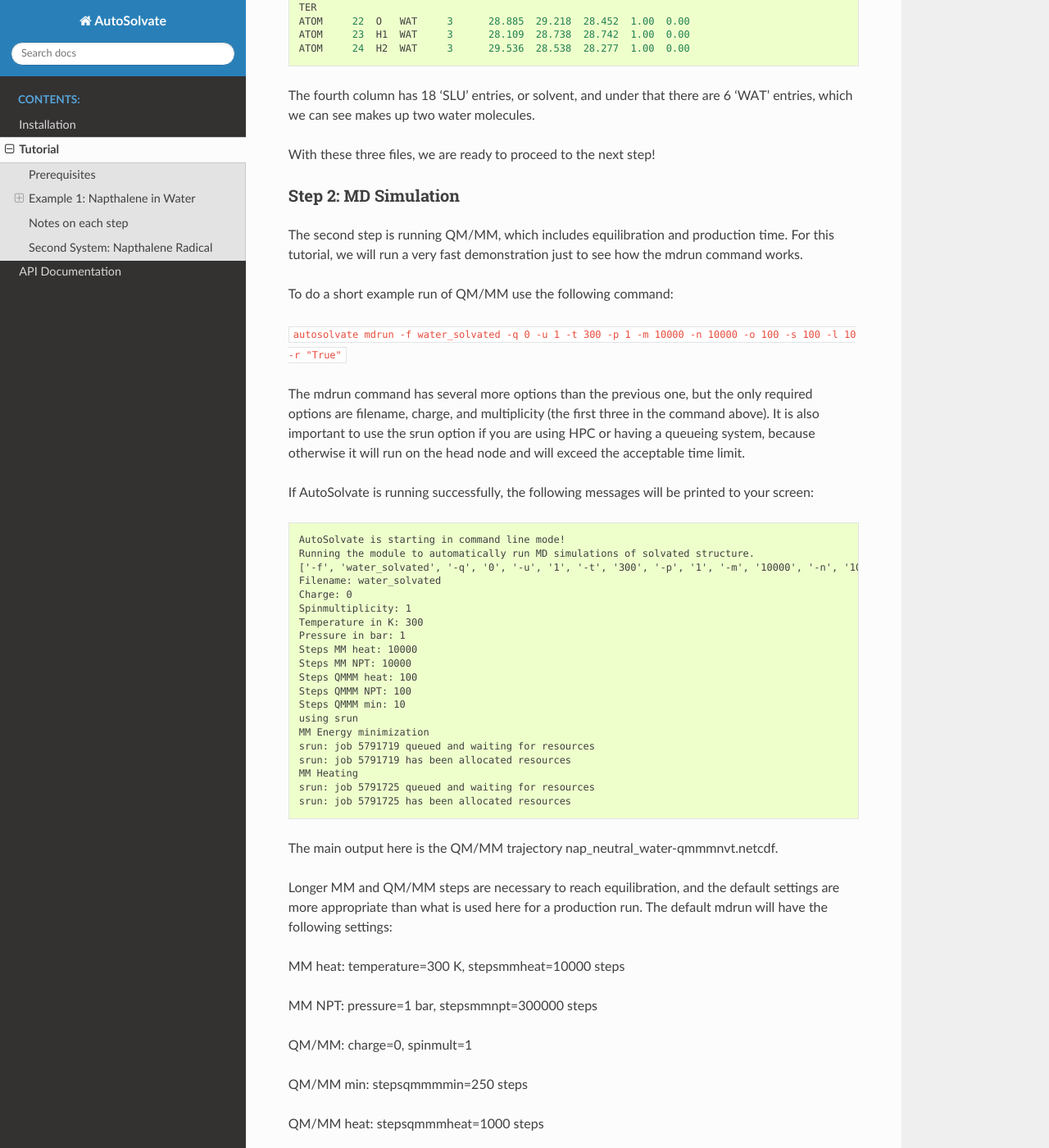
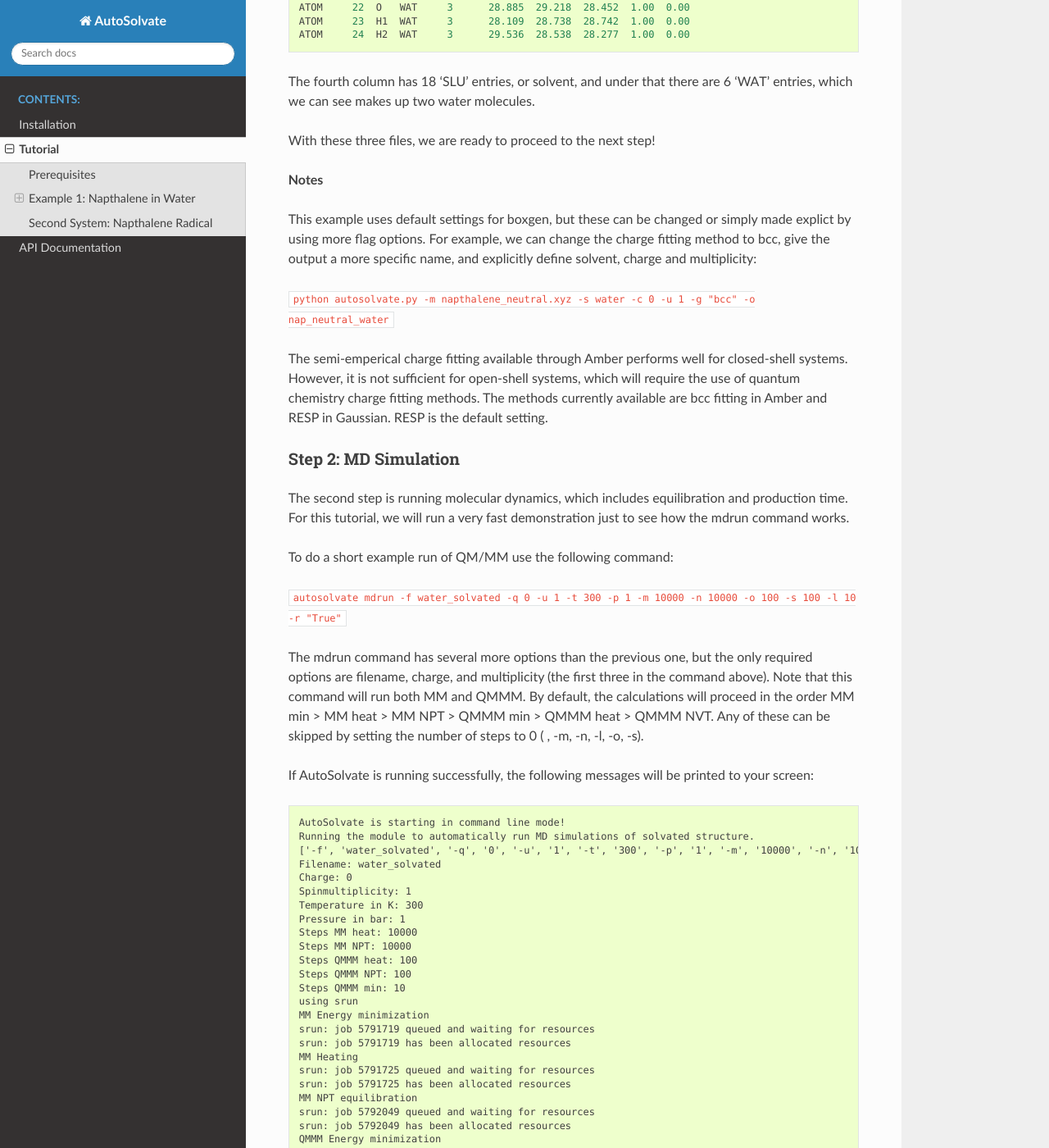
Before and after one commit to Liu-group/AutoSolvate, a Sphinx documentation site: the page built from docs/tutorial.rst, in a window 1280 px wide and 1400 px high, scrolled down 3266 px. Shown: the whole window at 82% size. Built offline with Sphinx 7.4.7 and the Read the Docs theme 2.0.0, drawn with Linux system fonts in a browser that asks for light colours; the version number could not be read and is left out; some of the changed text lies outside the part shown.

Commit message:
2 nearly ready, moved notes

```diff
--- a/docs/tutorial.rst
+++ b/docs/tutorial.rst
@@ -162,18 +161,24 @@ The fourth column has 18 'SLU' entries, or solvent, and under that there are 6 '
 
 With these three files, we are ready to proceed to the next step!
 
+**Notes**
 
+This example uses default settings for boxgen, but these can be changed or simply made explict by using more flag options. For example, we can change the charge fitting method to bcc, give the output a more specific name, and explicitly define solvent, charge and multiplicity:
+
+``python autosolvate.py -m napthalene_neutral.xyz -s water -c 0 -u 1 -g "bcc" -o nap_neutral_water``
+
+The semi-emperical charge fitting available through Amber performs well for closed-shell systems. However, it is not sufficient for open-shell systems, which will require the use of quantum chemistry charge fitting methods. The methods currently available are bcc fitting in Amber and RESP in Gaussian. RESP is the default setting.
 
 Step 2: MD Simulation
 ~~~~~~~~~~~~~~~~~~~~~~~~~~~~~~~~~~~~~~~~~~~
 
-The second step is running QM/MM, which includes equilibration and production time. For this tutorial, we will run a very fast demonstration just to see how the mdrun command works.
+The second step is running molecular dynamics, which includes equilibration and production time. For this tutorial, we will run a very fast demonstration just to see how the mdrun command works.
 
 To do a short example run of QM/MM use the following command:
 
 ``autosolvate mdrun -f water_solvated -q 0 -u 1 -t 300 -p 1 -m 10000 -n 10000 -o 100 -s 100 -l 10 -r "True"``
 
-The mdrun command has several more options than the previous one, but the only required options are filename, charge, and multiplicity (the first three in the command above). It is also important to use the srun option if you are using HPC or having a queueing system, because otherwise it will run on the head node and will exceed the acceptable time limit.
+The mdrun command has several more options than the previous one, but the only required options are filename, charge, and multiplicity (the first three in the command above). Note that this command will run both MM and QMMM. By default, the calculations will proceed in the order MM min > MM heat > MM NPT > QMMM min > QMMM heat > QMMM NVT. Any of these can be skipped by setting the number of steps to 0 ( , -m, -n, -l, -o, -s).
 
 If AutoSolvate is running successfully, the following messages will be printed to your screen::
 
@@ -197,27 +202,41 @@ If AutoSolvate is running successfully, the following messages will be printed t
   MM Heating
   srun: job 5791725 queued and waiting for resources
   srun: job 5791725 has been allocated resources
+  MM NPT equilibration
+  srun: job 5792049 queued and waiting for resources
+  srun: job 5792049 has been allocated resources
+  QMMM Energy minimization
+  srun: job 5792146 queued and waiting for resources
+  srun: job 5792146 has been allocated resources
+  QMMM Heating
+  srun: job 5792524 queued and waiting for resources
+  srun: job 5792524 has been allocated resources
+  QMMM NVT Run
+  srun: job 5792524 queued and waiting for resources
+  srun: job 5792524 has been allocated resources
+
+Once everything has finished, the main output is the QM/MM trajectory water_solvated-qmmmnvt.netcdf. When you have this file, you can move on to the next step!
 
 
-
-The main output here is the QM/MM trajectory nap_neutral_water-qmmmnvt.netcdf.
-
-
-
+**Notes for production runs**
 
 Longer MM and QM/MM steps are necessary to reach equilibration, and the default settings are more appropriate than what is used here for a production run. The default mdrun will have the following settings:
 
-MM heat:    temperature=300 K, stepsmmheat=10000 steps
+MM min:     temperature= 300 K, pressure=1 bar    -t, -p
 
-MM NPT:     pressure=1 bar, stepsmmnpt=300000 steps
+MM heat:    stepsmmheat=10000 steps               -m
 
-QM/MM:      charge=0, spinmult=1
+MM NPT:     stepsmmnpt=300000 steps               -n
 
-QM/MM min:  stepsqmmmmin=250 steps
+MM NVE:
 
-QM/MM heat: stepsqmmmheat=1000 steps
+QMMM:      charge=0, spinmult=1                   -q, -u
 
-QM/MM NVT:  stepsqmmmnvt=10000 steps
+QMMM min:  stepsqmmmmin=250 steps                 -l
+
+QMMM heat: stepsqmmmheat=1000 steps               -o
+
+QMMM NVT:  stepsqmmmnvt=10000 steps               -s
 
 When you are ready to do a production run and want to use all of these defaults, you can use the dry run option to generate the input files without running them to make sure that everything looks right:
 
@@ -251,32 +270,23 @@ Inside runMM.sh and runQMMMM.sh, you will find the commands to run each step of
 
 Especially in this step, it is important to know where your job is running!
 
-If you run the autosolvate commands in the command line without any flags for job submission, they will run *on the head node without entering a queue*. The administator will likely cancel your job if you are using HPC resource.
+* If you run the autosolvate commands in the command line without any flags for job submission, they will run *on the head node without entering a queue*. The administator will likely cancel your job if you are using HPC resource.
 
-If you use the -r flag, they will run *on the head node* as a sander job *in the queue.*
+* If you use the -r flag, they will run *on the head node* as a sander job *in the queue.*
 
-If you do not use the -r flag, but call the autosolvate command in your own submit script, they will run *on a compute node in the queue* with whatever settings you designate. If you are running QMMM, this is also where you will load Terachem for the QM part.
+* If you do not use the -r flag, but call the autosolvate command in your own submit script, they will run *on a compute node in the queue* with whatever settings you designate. If you are running QMMM, this is also where you will load Terachem for the QM part.
 
 Step 3: Microsolvated cluster extraction
 ~~~~~~~~~~~~~~~~~~~~~~~~~~~~~~~~~~~~~~~~~~~
 
 Bash commands to extract 4 Angstrom solvent shell for each 10th frame or every 5fs:
 
->>> autosolvate clustergen -f nap_neutral_water.prmtop -t nap_neutral_water-qmmmnvt.netcdf -a 0 -i 10 -s 4
+``autosolvate clustergen -f nap_neutral_water.prmtop -t nap_neutral_water-qmmmnvt.netcdf -a 0 -i 10 -s 4``
 
 Main output are the microsolvated clusters ``nap_neutral_water-cutoutn-*.xyz``.
 
 
-Notes on each step
-----------------------------------------------------------
 
-:boxgen
-  The first example uses default settings for boxgen, but these can be changed or simply made explict by using more flag options. For example, we can change the charge fitting method to bcc, give the output a more specific name, and explicitly define solvent, charge and multiplicity:
-
->>> python autosolvate.py -m napthalene_neutral.xyz -s water -c 0 -u 1 -g "bcc" -o nap_neutral_water
-
-  Charge fitting methods
-  The semi-emperical charge fitting available through Amber performs well for closed-shell systems. However, it is not sufficient for open-shell systems, which will require the use of quantum chemistry charge fitting methods. The methods currently available are bcc fitting in Amber and resp in Gaussian. RESP is the default setting.
 
 
 Second System: Napthalene Radical
```
Also changed, not shown: other parts of docs/tutorial.rst (+1 -2 lines).
